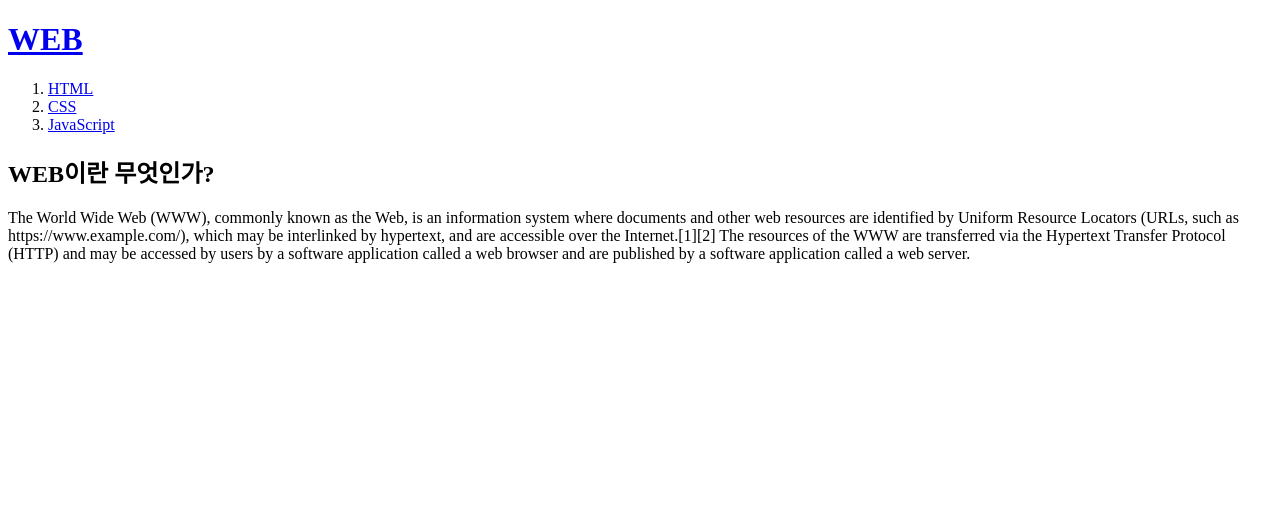
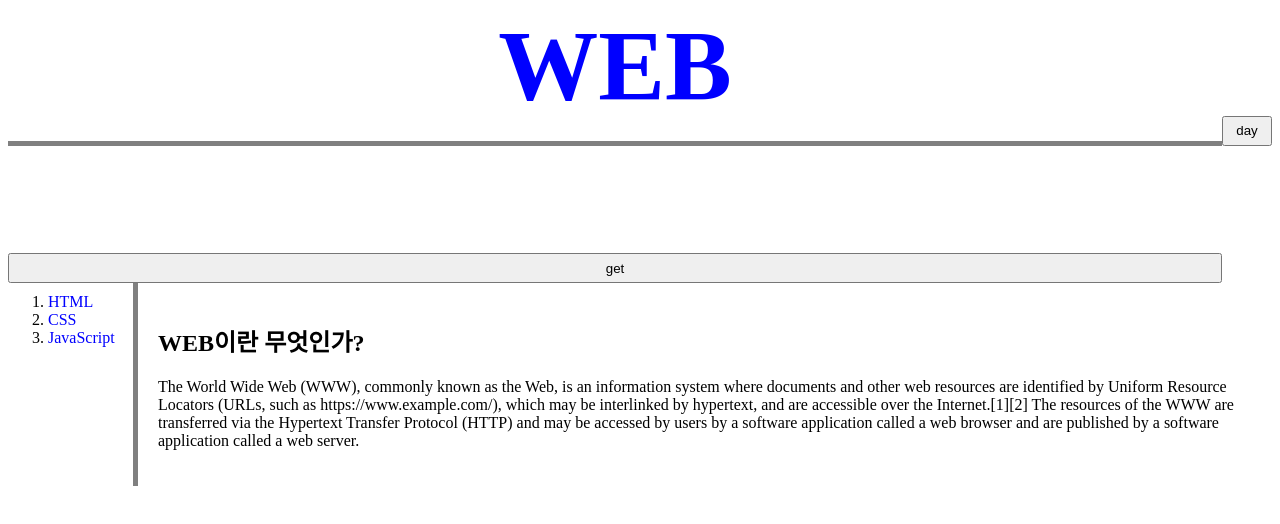
Before and after one commit to Gyumin-pk/web, a plain HTML site: page index.html in a window 1280 px wide. Drawn offline with nearby package versions, Linux system fonts and the light colour scheme.

Commit message:
Add files via upload

```diff
--- /dev/null
+++ b/colors.js
@@ -0,0 +1,42 @@
+var set = {
+  Color : function (color){
+    $('body').css("color",color);
+    //document.querySelector('body').style.color = color;
+  },
+  BGColor : function (color){
+    $('body').css("background-color",color);
+    // document.querySelector('body').style.backgroundColor = color;
+  },
+  LinksColor : function (color){
+    $('a').css("color", color);
+    // var alist = document.querySelectorAll('a');
+    // for(var i = 0; i < alist.length; i++){
+    //   alist[i].style.color = color;
+    // }
+  }
+}
+
+  function themeHandle(self){
+    if(self.value === 'day'){
+      self.value = 'night';
+      set.Color('coral');
+      set.BGColor('black');
+      set.LinksColor('crimson');
+    }
+    else  {
+      self.value = 'day';
+      set.Color('black');
+      set.BGColor('white');
+      set.LinksColor('blue');
+    }
+  }
+
+ function getSongList(){
+   //var response;
+   $.ajax({
+     url: "https://api.ipify.org",
+   }).done(function(data){
+  console.log(data);
+   });
+
+ }
--- a/index.html
+++ b/index.html
@@ -2,16 +2,27 @@
 <html>
   <head>
     <title>Web1 - WELCOME</title>
-    <meta charset="utf-8">
+    <meta charset = "utf-8">
+    <link rel = "stylesheet" href = "style.css">
+    <script src="https://ajax.googleapis.com/ajax/libs/jquery/3.4.1/jquery.min.js"></script>
+  <script src="colors.js"></script>
   </head>
   <body>
-    <h1><a href="index.html">WEB</a></h1>
-    <ol>
-      <li><a href="1.html">HTML</a></li>
-      <li><a href="2.html">CSS</a></li>
-      <li><a href="3.html">JavaScript</a></li>
-    </ol>
-    <h2>WEB이란 무엇인가?</h2>
-    <p>The World Wide Web (WWW), commonly known as the Web, is an information system where documents and other web resources are identified by Uniform Resource Locators (URLs, such as https://www.example.com/), which may be interlinked by hypertext, and are accessible over the Internet.[1][2] The resources of the WWW are transferred via the Hypertext Transfer Protocol (HTTP) and may be accessed by users by a software application called a web browser and are published by a software application called a web server.</p>
+    <div class = "title">
+      <h1><a href = "index.html">WEB</a></h1>
+      <input id = "change" type = "button" value = "day" class = "button" onclick = "themeHandle(this)">
+      <input id = "list" type = "button" value = "get" class = "button" onclick = "getSongList()">
+    </div>
+    <div id = "grid">
+      <ol>
+        <li><a href = "1.html">HTML</a></li>
+        <li><a href = "2.html">CSS</a></li>
+        <li><a href = "3.html">JavaScript</a></li>
+      </ol>
+      <div class = "body">
+        <h2>WEB이란 무엇인가?</h2>
+        <p>The World Wide Web (WWW), commonly known as the Web, is an information system where documents and other web resources are identified by Uniform Resource Locators (URLs, such as https://www.example.com/), which may be interlinked by hypertext, and are accessible over the Internet.[1][2] The resources of the WWW are transferred via the Hypertext Transfer Protocol (HTTP) and may be accessed by users by a software application called a web browser and are published by a software application called a web server.</p>
+      </div>
+    </div>
   </body>
 </html>
--- /dev/null
+++ b/style.css
@@ -0,0 +1,35 @@
+a{
+text-decoration: none;
+color : blue;
+}
+@media(min-width:700px){
+    h1{
+      font-size: 100px;
+      text-align: center;
+      border-bottom : gray 5px solid;
+      margin:0px;
+    }
+
+    ol{
+      border-right : gray 5px solid;
+       width:75px;
+       margin:0;
+       padding:10px;
+       margin-left: 30px;
+    }
+    #grid{
+        display:grid;
+        grid-template-columns: 1fr 10fr;
+    }
+    .body{
+      padding:20px
+    }
+    .title{
+      display:grid;
+      grid-template-columns: 1fr 50px;
+    }
+    .button{
+      height:30px;
+      margin-top: 107.67px;
+    }
+  }
```
Also changed, not shown: 1.html (+10 -1 lines), 2.html (+9 -1 lines), 3.html (+9 -1 lines), JS.html (added, +24 -0 lines), test.html (added, +24 -0 lines).
